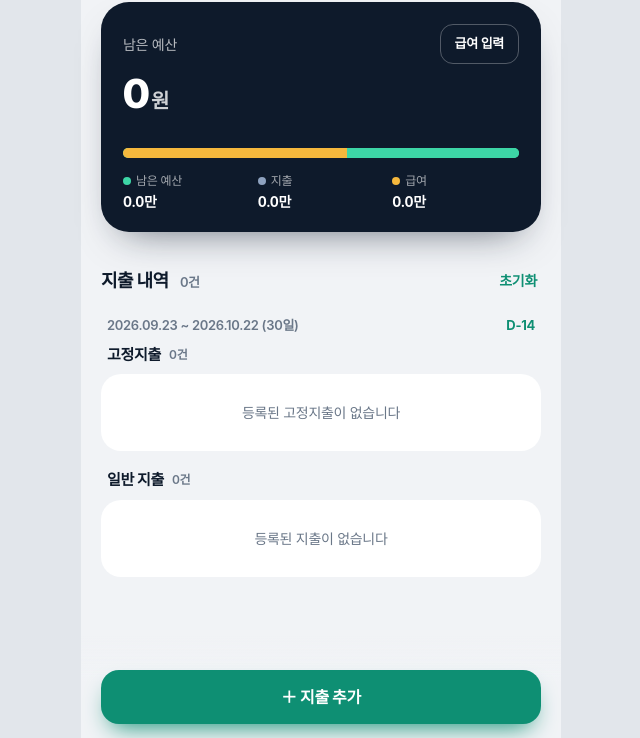
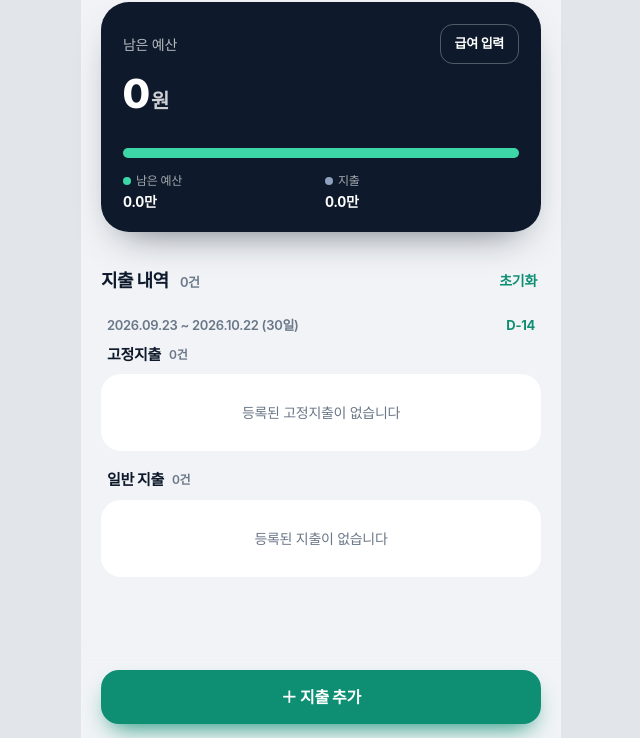
Before and after one commit to jchyng/Payroll-Management-App, a plain HTML site: page index.html in a window 1280 px wide. Shown: the part 62-800 px from the top of the page, without its empty margins (319-959 px from the left). Drawn offline with Linux system fonts and the light colour scheme.

Commit message:
진행바/범례 단순화: 급여를 100% 기준으로 지출/남은예산만 표시
- index.html: 진행바 3구간→2구간, 범례 3개→2개로 단순화
- js/app.js: 급여 기준 지출비율/잔여비율 계산으로 변경, timePct 진행바 사용 제거
- css/style.css: 미사용 .b2 클래스 제거, 범례 그리드 3→2컬럼, 중복 .d3 정리

```diff
--- a/css/style.css
+++ b/css/style.css
@@ -24,8 +24,8 @@ button:active{transform:scale(.97)}
 .bar{display:flex;height:10px;border-radius:5px;overflow:hidden;background:#3DD6A6;margin:22px 0 14px}
 .bar.neg{background:rgba(255,255,255,.14)}
 .bar i{display:block;height:100%}
-.b1{background:#8EA2BF}.b2{background:#F5B83D}
-.lg{display:grid;grid-template-columns:repeat(3,1fr);gap:8px}
+.b1{background:#8EA2BF}
+.lg{display:grid;grid-template-columns:repeat(2,1fr);gap:8px}
 .lg div{font-size:12px;color:rgba(255,255,255,.62)}
 .lg b{display:block;font-size:14px;color:#fff;font-variant-numeric:tabular-nums;margin-top:1px}
 .lg i{display:inline-block;width:8px;height:8px;border-radius:50%;margin-right:5px}
--- a/index.html
+++ b/index.html
@@ -95,13 +95,11 @@
       </div>
       <div class="bar" id="progressBar">
         <i class="b1" id="barSpent"></i>
-        <i class="b2" id="barToday"></i>
         <i class="d3" id="barRemain"></i>
       </div>
       <div class="lg">
         <div><i class="d3"></i>남은 예산<b id="lgRemain">-</b></div>
         <div><i class="b1"></i>지출<b id="lgSpent">-</b></div>
-        <div><i class="b2"></i>급여<b id="lgIncome">-</b></div>
       </div>
     </section>
 
--- a/js/app.js
+++ b/js/app.js
@@ -363,18 +363,16 @@ async function renderAll() {
   big.innerHTML = `${fmtMoney(Math.abs(s.balance))}<small>원</small>`;
   big.classList.toggle('neg', s.balance < 0);
 
-  // 진행바: 지출(회색) + 시간경과(앰버) + 잔여(초록)
+  // 진행바: 지출(회색) + 남은예산(초록) — 급여를 100% 기준으로
   const bar = $('progressBar');
   bar.classList.toggle('neg', s.balance < 0);
-  $('barSpent').style.width = `${s.progress}%`;
-  const amber = Math.max(0, Math.min(100 - s.progress, s.timePct - s.progress));
-  $('barToday').style.width = `${amber}%`;
-  $('barRemain').style.width = `${Math.max(0, 100 - s.progress - amber)}%`;
+  const spentPct = Math.min(100, s.progress); // 지출 비율 (급여 대비)
+  $('barSpent').style.width = `${spentPct}%`;
+  $('barRemain').style.width = `${Math.max(0, 100 - spentPct)}%`;
 
   // 범례
   $('lgRemain').textContent = fmtWan(s.balance);
   $('lgSpent').textContent = fmtWan(s.totalExpense);
-  $('lgIncome').textContent = fmtWan(s.totalIncome);
 
   const salaryButton = $('addIncomeBtn');
   const hasSalary = salaryForCycle(c) > 0;
```
